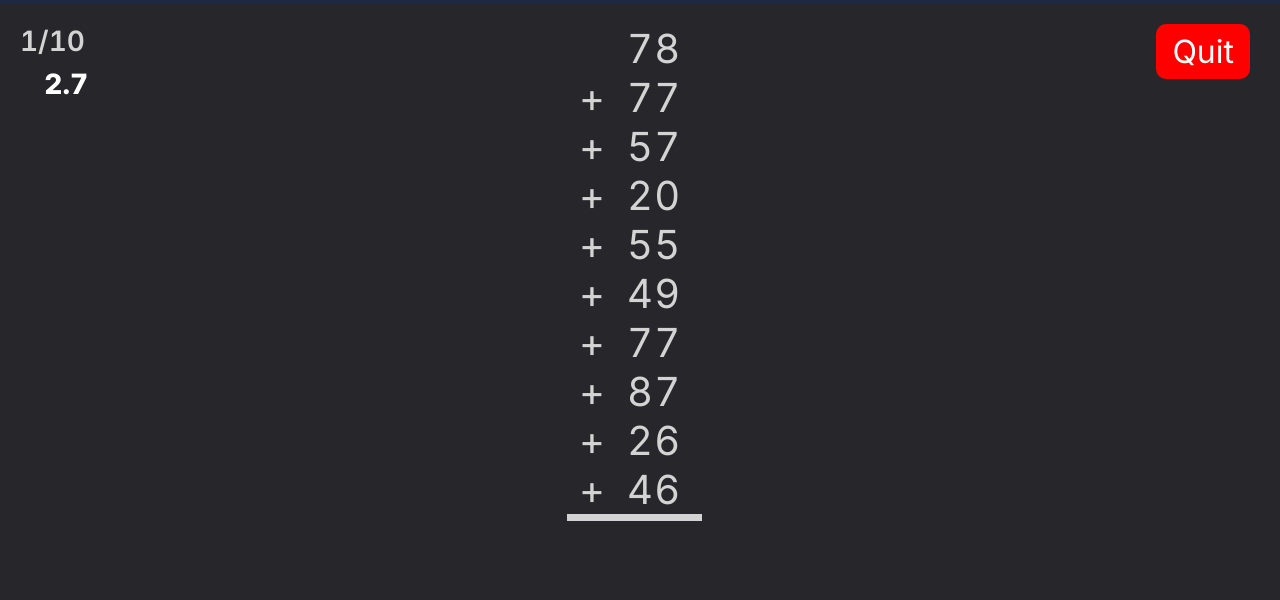
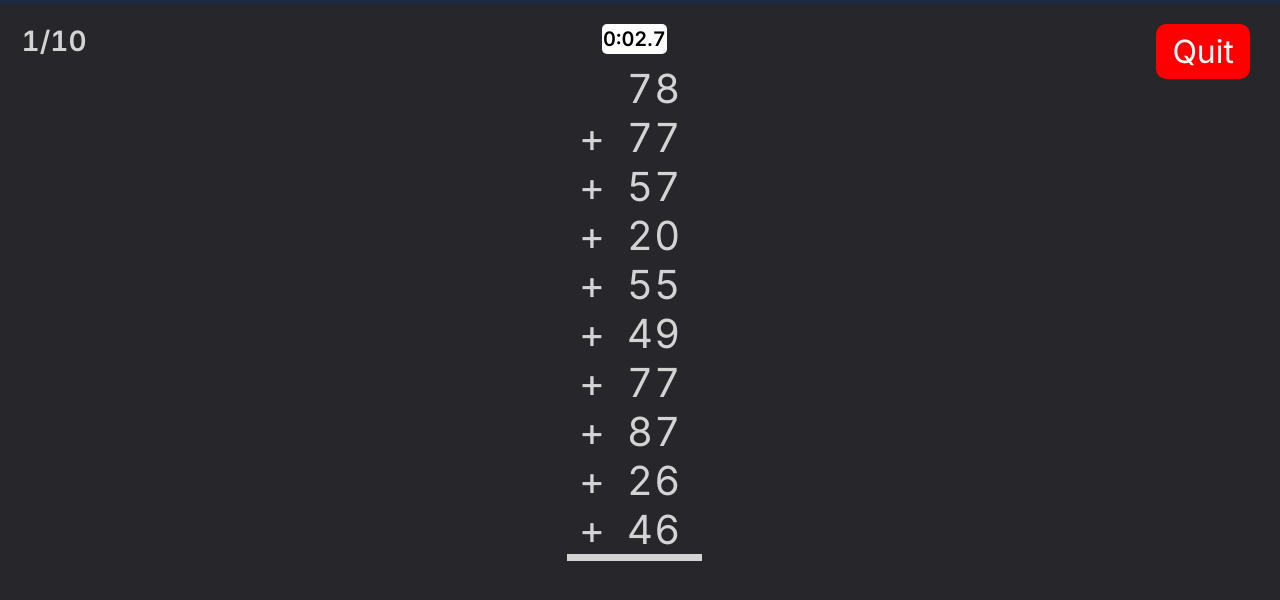
Before and after one commit to WalidKsentini/Mental-Addition-Trainer, a plain HTML site: page index.html in a window 1280 px wide. Both pictures are taken after a click on the button "New set". Shown: the part 40-640 px from the top of the page. Drawn offline with nearby package versions, Linux system fonts and the light colour scheme.

Commit message:
New update

```diff
--- a/index.html
+++ b/index.html
@@ -40,9 +40,9 @@
     <div class="exam-screen" id="exam-screen">
         <div class="left-text">
             <h1 id="question-nb"></h1>
-            <p id="timer">0:00.0</p>
         </div>
         <div id="exam-window" class="exam-window">
+            <p id="timer">0:00.0</p>
             <ul id ="questions-numbers">
             </ul>
             <input type="text" inputmode="numeric" pattern="[0-9]*" id="answer-input" autocomplete="off">
--- a/script.js
+++ b/script.js
@@ -104,9 +104,10 @@ function startExam() {
     counter   = 1;
 
     intervalId = setInterval(() => {
+        const minute = Math.floor(timer / 600);
         const second = Math.floor(timer / 10);
         const tenths  = timer % 10;
-        timerText.textContent = String(second).padStart(2, " ") + "." + tenths;
+        timerText.textContent = minute + ":" + String(second).padStart(2, "0") + "." + tenths;
         timer++;
     }, 100);
 
--- a/style.css
+++ b/style.css
@@ -238,7 +238,7 @@ main {
     display: flex;
     flex-direction: column;
     align-items: center;
-    justify-content: center;
+    justify-content: flex-start;
     gap: clamp(4px, 1.5vw, 9px);
 }
 
@@ -247,15 +247,20 @@ main {
     min-width: 5ch;
     display: inline-block;
     text-align: left;
+    padding-left: 0.1rem;
     font-size: clamp(16px, 3vw, 28px);
     font-weight: 600;
 }
 
-.left-text #timer {
-    font-size: clamp(16px, 3vw, 28px);
-    color: white;
-    font-weight: 800;
+#timer {
+    font-size: clamp(11px, 2vw, 20px);
+    font-weight: 600;
     text-align: left;
+    color: black;
+    background-color: white;
+    border-radius: 5px;
+    padding: 0.2rem 0.1rem;
+    margin-bottom: 10px;
 }
 
 #quit {
```
